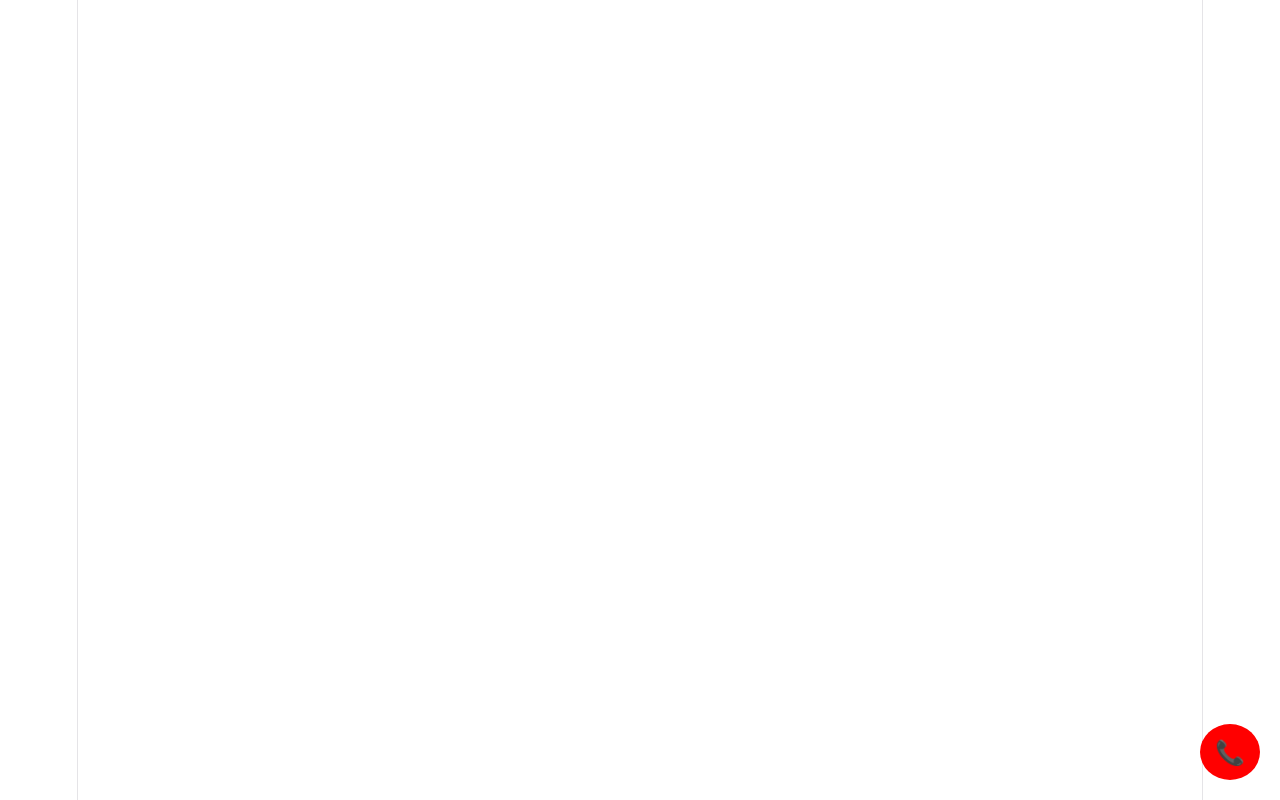
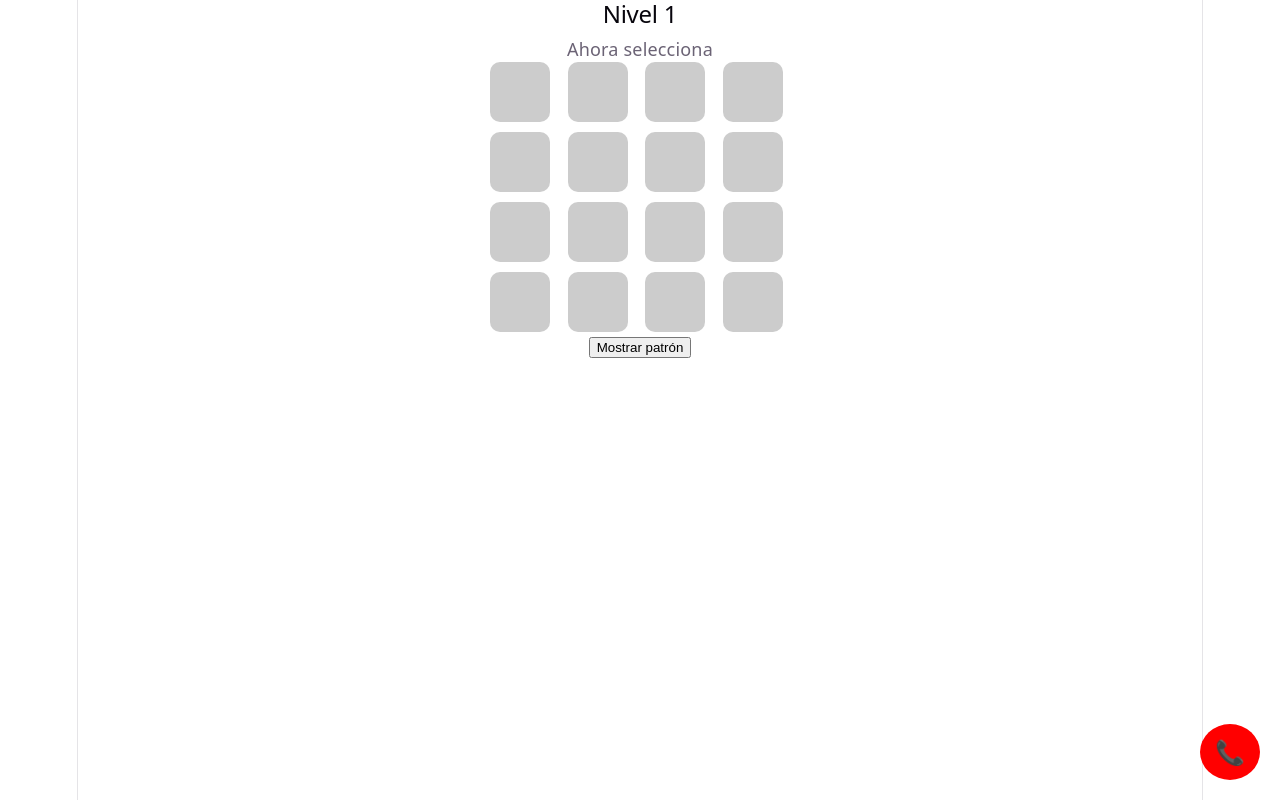
Before and after one commit to l2202/reminisi, a React (Vite) app: page /patrones in a window 1280 px wide. Before the commit this address had no page. Built offline with nearby package versions, Linux system fonts and the light colour scheme.

Commit message:
Juego patrones agregado

```diff
--- /dev/null
+++ b/src/games/Patrones.jsx
@@ -0,0 +1,131 @@
+import { useState, useEffect } from "react";
+
+export default function Patrones() {
+  const [nivel, setNivel] = useState(1);
+  const [pattern, setPattern] = useState([]);
+  const [selected, setSelected] = useState([]);
+  const [mostrar, setMostrar] = useState(false);
+  const [bloqueado, setBloqueado] = useState(true);
+  const [mensaje, setMensaje] = useState("");
+
+  const size = obtenerTamano(nivel);
+  const totalCells = size * size;
+  function obtenerTamano(nivel) {
+    if (nivel >= 22) return 6;
+    if (nivel >= 10) return 5;
+    return 4;
+  }
+
+  function generarPattern(nivel) {
+    const cantidad = Math.min(3 + nivel, totalCells);
+    const indices = new Set();
+
+    while (indices.size < cantidad) {
+      indices.add(Math.floor(Math.random() * totalCells));
+    }
+
+    return [...indices];
+  }
+
+  function iniciarRonda() {
+    const nuevoPattern = generarPattern(nivel);
+
+    setPattern(nuevoPattern);
+    setSelected([]);
+    setMostrar(true);
+    setBloqueado(true);
+    setMensaje("Observa...");
+
+    setTimeout(() => {
+      setMostrar(false);
+      setBloqueado(false);
+      setMensaje("Ahora selecciona");
+    }, 1000);
+  }
+
+  function handleClick(index) {
+    if (bloqueado) return;
+
+    if (selected.includes(index)) return;
+
+    const nuevos = [...selected, index];
+    setSelected(nuevos);
+
+    if (!pattern.includes(index)) {
+      setMensaje("Incorrecto ❌");
+      setBloqueado(true);
+
+      setTimeout(() => {
+        setNivel(1);
+        iniciarRonda();
+      }, 1200);
+
+      return;
+    }
+
+    // si completó todos
+    if (nuevos.length === pattern.length) {
+      setMensaje("Correcto ✅");
+      setBloqueado(true);
+
+      setTimeout(() => {
+        setNivel((n) => n + 1);
+      }, 1000);
+    }
+  }
+
+  function mostrarPatronTemporal() {
+    if (mostrar || bloqueado) return; // evita bugs
+
+    setMostrar(true);
+    setBloqueado(true);
+    setMensaje("Observa otra vez...");
+
+    setTimeout(() => {
+      setMostrar(false);
+      setBloqueado(false);
+      setMensaje("Continúa");
+    }, 800); // puedes ajustar tiempo
+  }
+  useEffect(() => {
+    iniciarRonda();
+  }, []);
+
+  useEffect(() => {
+    iniciarRonda();
+  }, [nivel]);
+
+  return (
+    <div className="pattern-game">
+      <h2>Nivel {nivel}</h2>
+      <p>{mensaje}</p>
+
+      <div
+        className="grid"
+        style={{
+          display: "grid",
+          gridTemplateColumns: `repeat(${size}, 1fr)`,
+          gap: "10px",
+          maxWidth: "300px",
+          margin: "auto",
+        }}
+      >
+        {Array.from({ length: totalCells }).map((_, i) => {
+          const esPattern = pattern.includes(i);
+          const esSeleccionado = selected.includes(i);
+
+          let clase = "cell";
+
+          if (mostrar && esPattern) clase += " show";
+          if (esSeleccionado) clase += " selected";
+
+          return (
+            <div key={i} className={clase} onClick={() => handleClick(i)} />
+          );
+        })}
+      </div>
+
+      <button onClick={mostrarPatronTemporal}>Mostrar patrón</button>
+    </div>
+  );
+}
--- a/src/games/sopa.css
+++ b/src/games/sopa.css
@@ -72,3 +72,21 @@
   color: white;
   font-weight: bold;
 }
+
+.pattern-game .cell {
+  width: 60px;
+  height: 60px;
+  background: #ccc;
+  border-radius: 10px;
+  transition: all 0.2s;
+}
+
+/* 🔵 cuando se muestra el patrón */
+.pattern-game .cell.show {
+  background: #4CAF50;
+}
+
+/* 🟢 cuando el usuario selecciona */
+.pattern-game .cell.selected {
+  background: #2196F3;
+}
--- a/src/routes/AppRouter.jsx
+++ b/src/routes/AppRouter.jsx
@@ -9,6 +9,7 @@ import Register from "../pages/Register";
 import Memorama from "../games/Memorama";
 import Operaciones from "../games/Operaciones";
 import Sopa from "../games/Sopa";
+import Patrones from "../games/Patrones";
 
 export default function AppRouter() {
   return (
@@ -24,6 +25,7 @@ export default function AppRouter() {
           <Route path="/memorama" element={<Memorama />} />
           <Route path="/operaciones" element={<Operaciones />} />
           <Route path="/sopaLetras" element={<Sopa />} />
+          <Route path="/patrones" element={<Patrones />} />
         </Routes>
       </Layout>
     </BrowserRouter>
```
